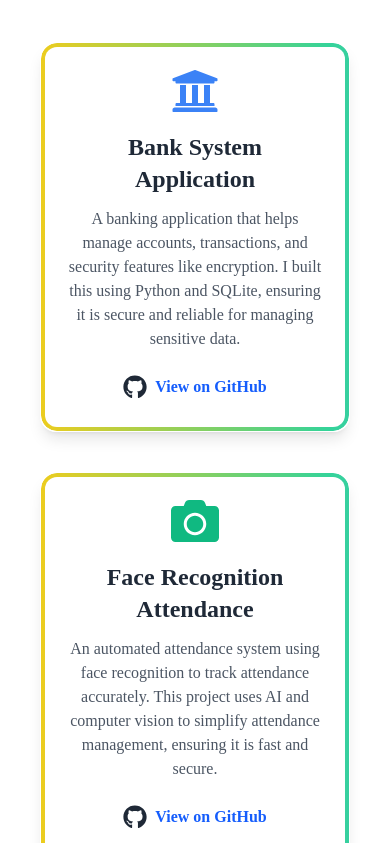
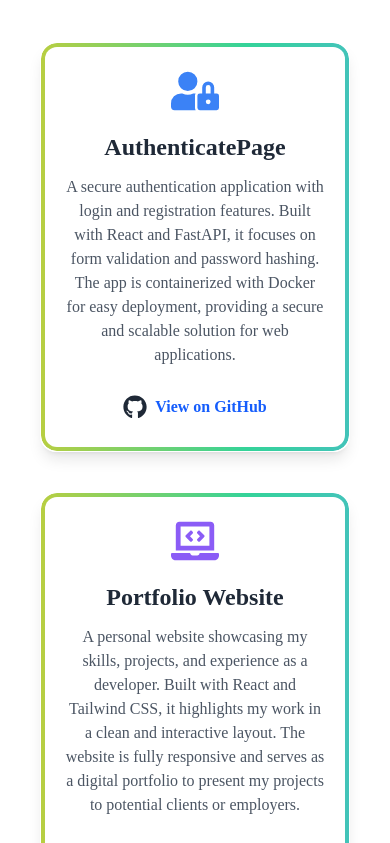
Before and after one commit to Kheav-Kienghok/Portfolio_Website, a React (Vite) app: page /#home in a window 390 px wide. Shown: the part 3121-3964 px from the top of the page. Built offline with nearby package versions, Linux system fonts and the light colour scheme; a web font is replaced by a local one.

Commit message:
Add Fallback to NavBar Mobile

```diff
--- a/src/pages/NavBar.jsx
+++ b/src/pages/NavBar.jsx
@@ -131,7 +131,7 @@ const NavBar = () => {
                     borderStyle: 'solid',
                     borderRadius: "50%",
                     borderColor: "rgba(0,132,255,0.5) transparent rgba(0,132,255,0.5) transparent",
-                    transition: 'border-color 0.3s ease',
+                    // transition: 'border-color 0.3s ease',
                     animation: "spin 1s linear infinite",
                     WebkitAnimation: "spin 1s linear infinite"
                   }}
@@ -146,9 +146,9 @@ const NavBar = () => {
 
             {/* Divider Line */}
             <div
-              className="w-full h-[4px] bg-gray-300 mb-2"
+              className="w-full mb-3"
               style={{
-                backgroundColor: "#D1D5DB", // Tailwind gray-300 fallback
+                borderTop: "3px solid #D1D5DB", // Adding border instead of background
               }}
             ></div>
 
--- a/src/pages/Projects.jsx
+++ b/src/pages/Projects.jsx
@@ -1,6 +1,6 @@
 import React from 'react';
 import { Link } from 'react-router-dom';
-import { FaGithub, FaUniversity, FaCamera, FaCode, FaLaptopCode } from 'react-icons/fa';
+import { FaGithub, FaUniversity, FaCamera, FaCode, FaLaptopCode, FaUserLock } from 'react-icons/fa';
 
 const projects = [
   {
@@ -37,9 +37,16 @@ const projects = [
   {
     id: 4,
     title: 'Portfolio Website',
-    description: 'My personal website that showcases my skills, projects, and experience as a developer. I built this using modern web tools, creating a clean and interactive layout to highlight my work.',
+    description: 'A personal website showcasing my skills, projects, and experience as a developer. Built with React and Tailwind CSS, it highlights my work in a clean and interactive layout. The website is fully responsive and serves as a digital portfolio to present my projects to potential clients or employers.',
     link: 'https://github.com/Kheav-Kienghok/Portfolio_Website',
     icon: <FaLaptopCode className="text-5xl text-purple-500" style={{ color: '#8b5cf6' }} />, // Fallback color purple-500
+  },
+  {
+    id: 5,
+    title: 'AuthenticatePage',
+    description: 'A secure authentication application with login and registration features. Built with React and FastAPI, it focuses on form validation and password hashing. The app is containerized with Docker for easy deployment, providing a secure and scalable solution for web applications.',
+    link: 'https://github.com/Kheav-Kienghok/AuthenticatePage',
+    icon: <FaUserLock className="text-5xl text-blue-500" style={{ color: '#3b82f6' }} />, // Fallback color blue-500
   }
 ];
 
@@ -71,7 +78,7 @@ const Projects = () => {
           className="grid gap-10 sm:grid-cols-1 md:grid-cols-2 lg:grid-cols-3"
         >
 
-          {projects.map((project) => (
+          {projects.slice().reverse().map((project) => (
             <div
               key={project.id}
               className=" project-border-animated relative bg-white bg-opacity-30 backdrop-blur-lg border border-white/20 rounded-2xl shadow-lg overflow-hidden transform transition duration-500 hover:scale-105 hover:shadow-2xl p-6 text-center flex flex-col items-center"
@@ -101,6 +108,8 @@ const Projects = () => {
                 {project.description}
               </p>
 
+              <div className="mt-1 flex-grow"></div> {/* Empty space to push the button to the bottom */}
+
               <Link
                 to={project.link}
                 target='_blank'
```
Also changed, not shown: 5 other files (tests, documents, lock files or other folders).
